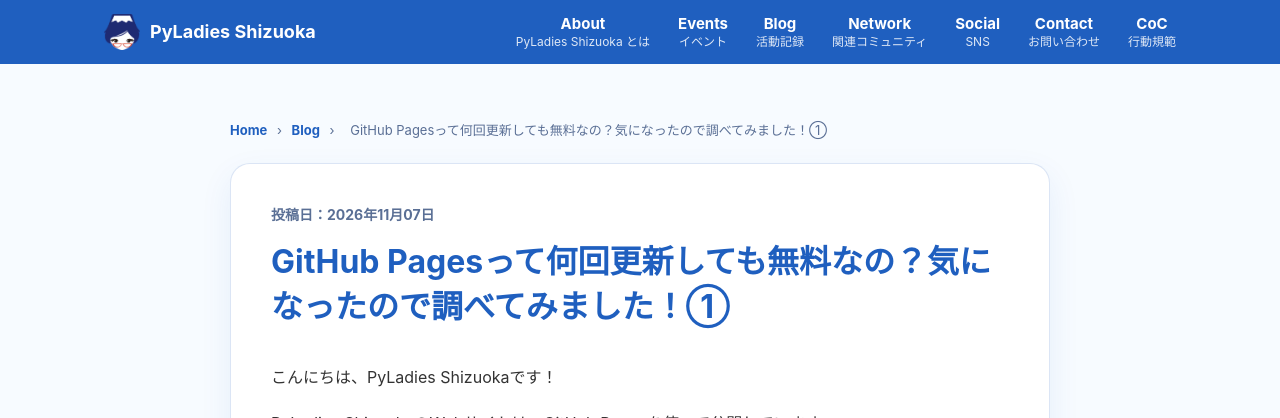
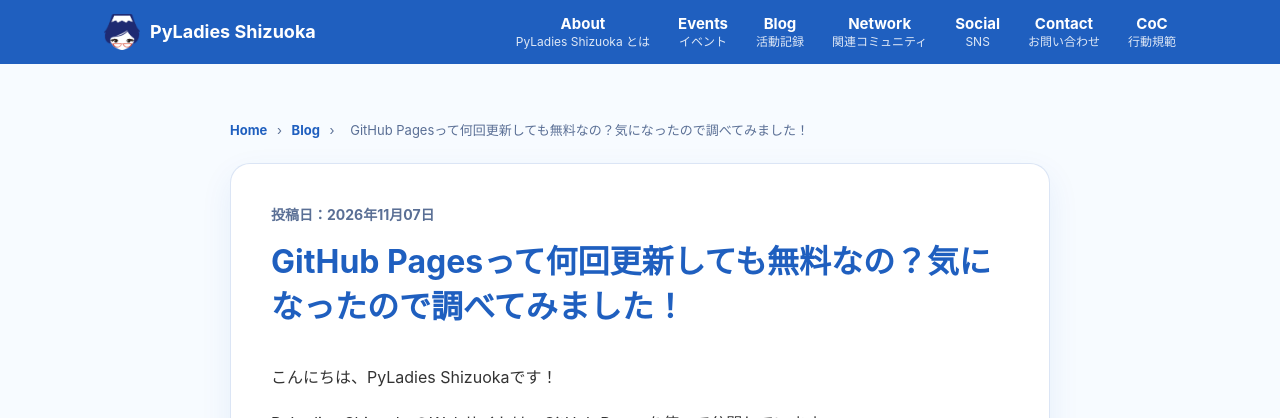
Before and after one commit to PyLadiesShizuoka/pyladiesshizuoka.github.io, a Jekyll site: the page built from _posts/2026-11-07-github-pages-free-limits.md, in a window 1280 px wide and 900 px high. Shown: the top 418 px of the window. Built offline with Jekyll 4.4.1, drawn with Linux system fonts in a browser that asks for light colours.

```diff
--- a/_posts/2026-11-07-github-pages-free-limits.md
+++ b/_posts/2026-11-07-github-pages-free-limits.md
@@ -1,6 +1,6 @@
 ---
 layout: post
-title: "GitHub Pagesって何回更新しても無料なの？気になったので調べてみました！①"
+title: "GitHub Pagesって何回更新しても無料なの？気になったので調べてみました！"
 date: 2026-11-07
 ---
 こんにちは、PyLadies Shizuokaです！
```
